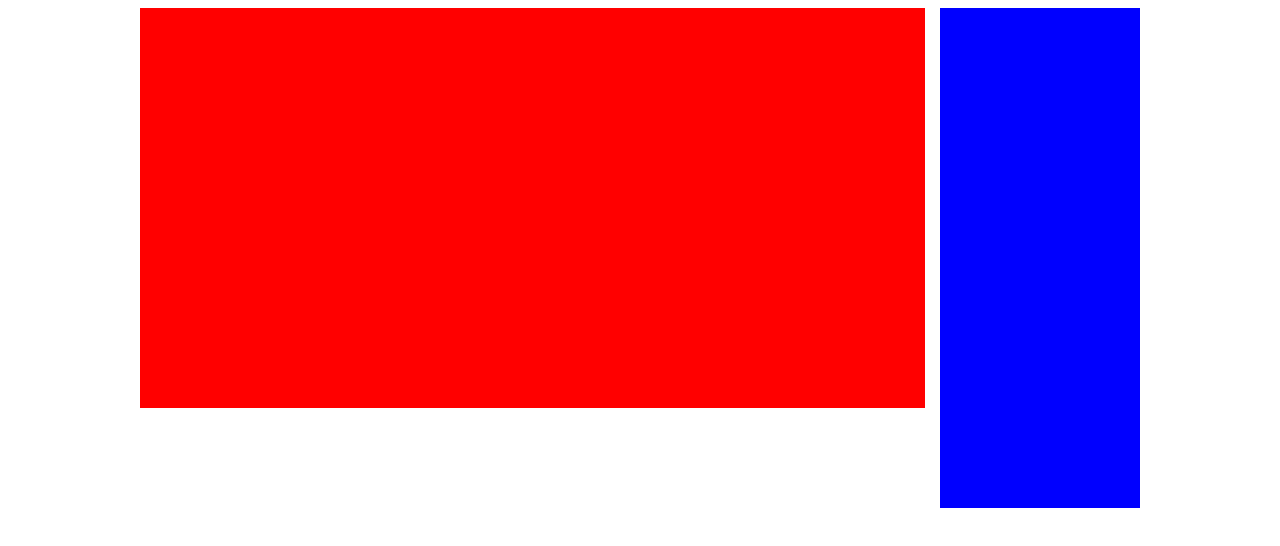
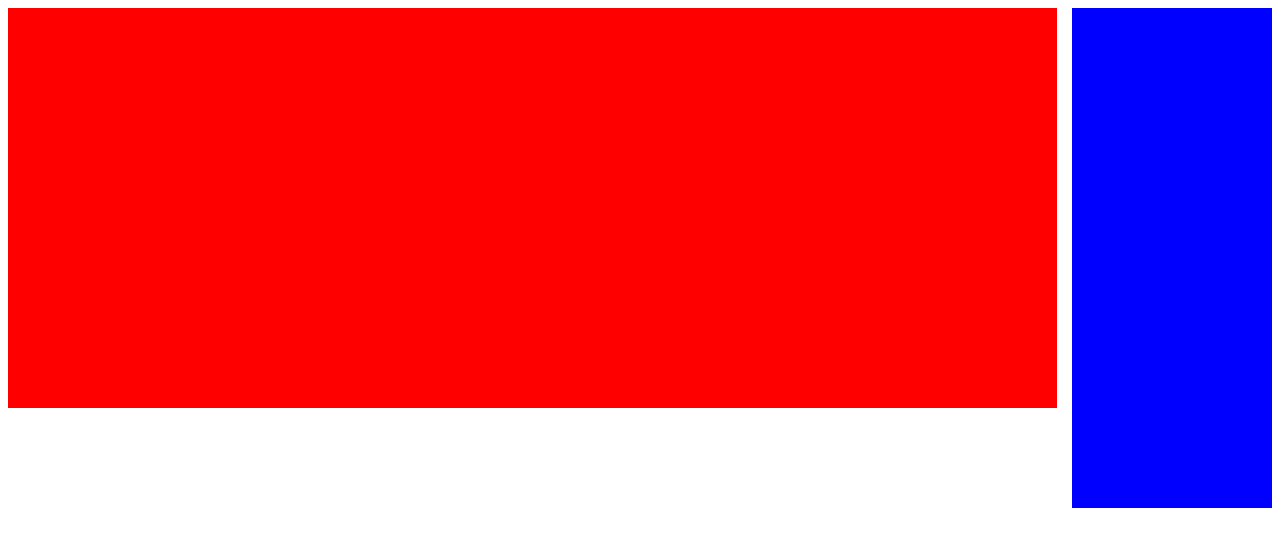
Before and after one commit to DouBao815/JRG, a plain HTML site: page homework12-css/index1.html in a window 1280 px wide. Drawn offline with Linux system fonts and the light colour scheme.

Commit message:
index1.html修改

```diff
--- a/homework12-css/index1.html
+++ b/homework12-css/index1.html
@@ -5,10 +5,7 @@
 	<title>实现一个两栏布局</title>
 </head>
 <style>
-	#box{
-		width: 1000px;
-		margin:auto;
-	}
+
 	.aside{
 		background-color: red;
 		height: 400px;
@@ -22,9 +19,9 @@
 	}
 </style>
 <body>
-	<div id="box">
+
 		<div class="main"></div>
 		<div class="aside"></div>
-	</div>
+
 </body>
 </html>
```
